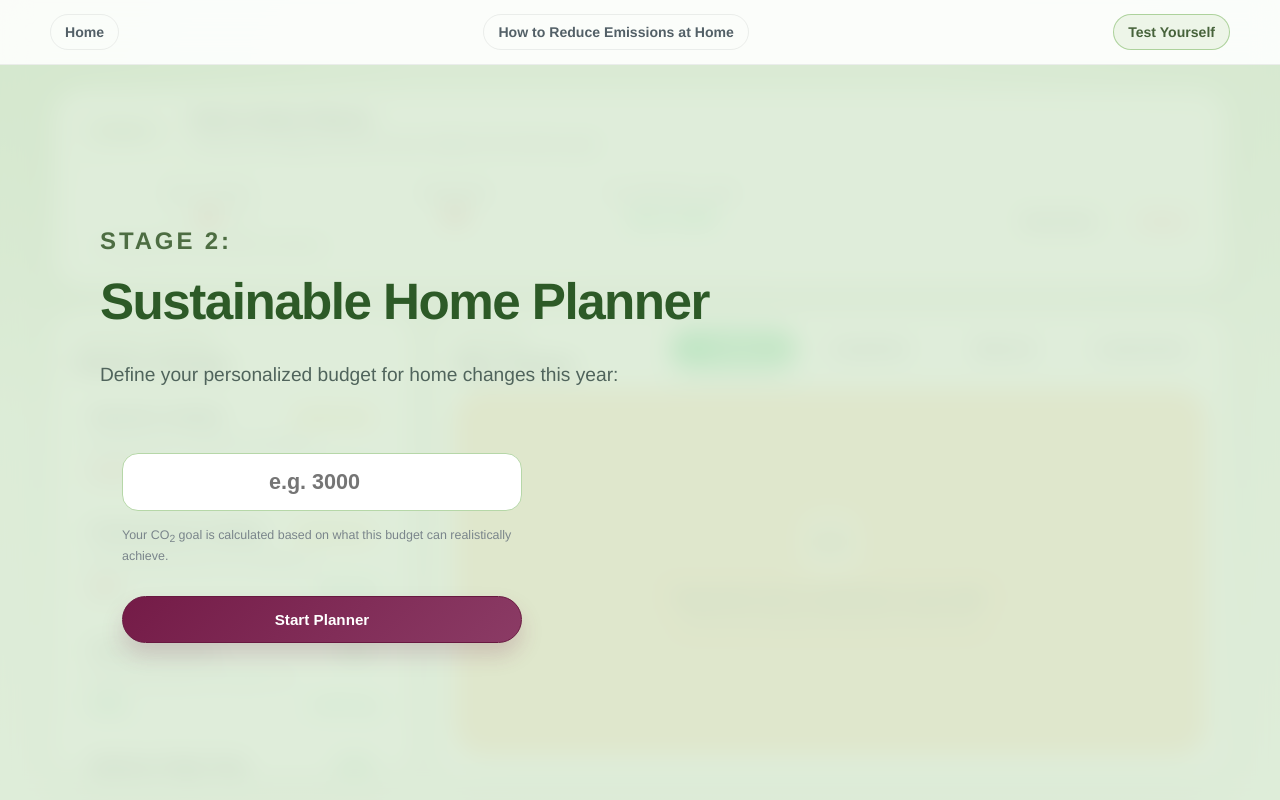
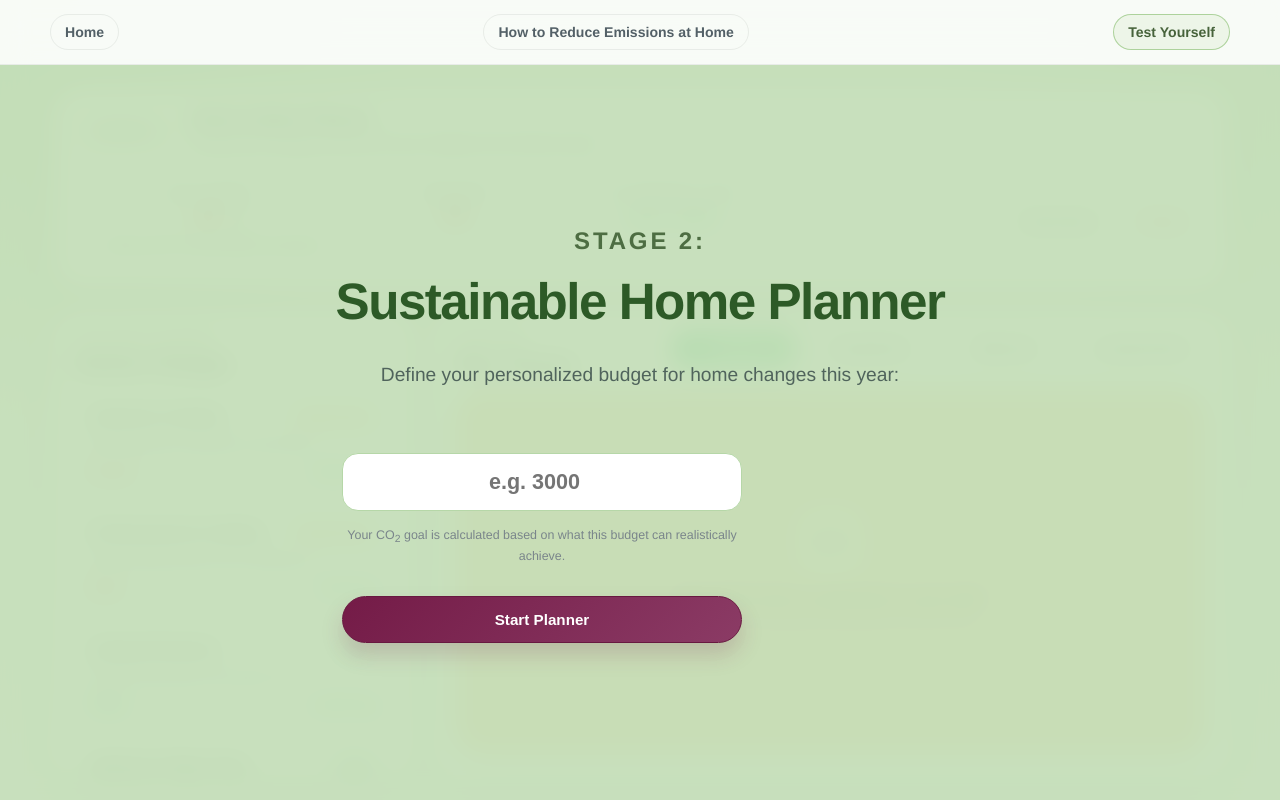
Before and after one commit to ar4996/Reduce-GHG-Emissions-At-Home, a Flask app: page /quiz/1 in a window 1280 px wide. Run offline with Flask 3, Linux system fonts and the light colour scheme.

Commit message:
another attempt to center budget page of planner.css
— > Centering (.planner-setup-card, .planner-congrats-card):
*center added,  fallback in the case that Bootstrap's text-center class isn't loaded or doesn't work

 —> Firefox (.overlay):

*added, webkit-backdrop-filter: blur(12px) for Safari/older chrome-based

```diff
--- a/static/css/planner.css
+++ b/static/css/planner.css
@@ -33,7 +33,8 @@ body.page-planner {
     z-index: 2000;
     padding: 104px 24px 32px;
     box-sizing: border-box;
-    background: rgba(217, 234, 211, 0.84);
+    background: rgba(196, 222, 184, 0.92);
+    -webkit-backdrop-filter: blur(12px);
     backdrop-filter: blur(12px);
     overflow: auto;
 }
@@ -51,12 +52,13 @@ body.page-planner {
 
 .planner-setup-card,
 .planner-congrats-card {
-    width: min(1080px, 100%);
+    width: min(640px, 100%);
     padding: 32px;
     border: none;
     border-radius: 30px;
     background: transparent;
     box-shadow: none;
+    text-align: center;
 }
 
 .planner-stage-banner {
```
